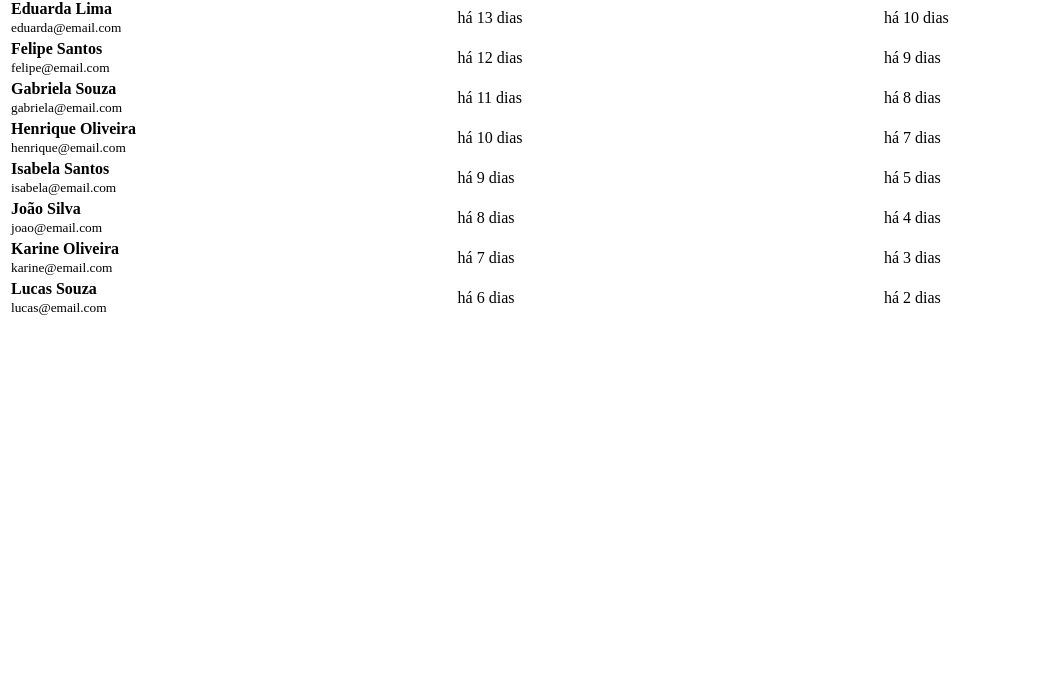
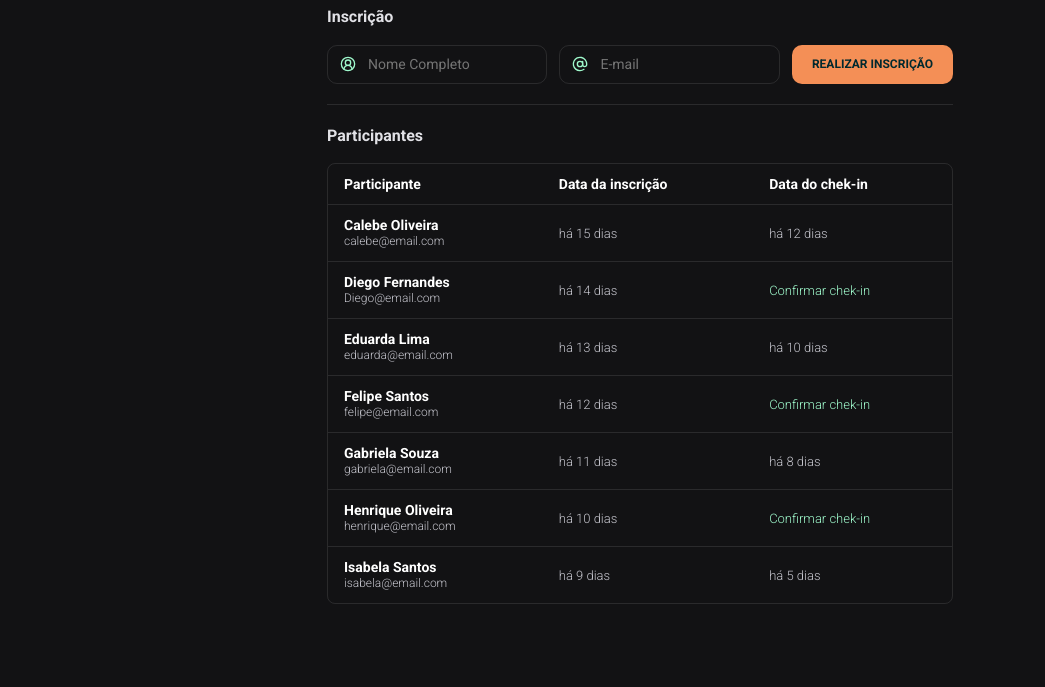
Before and after one commit to cal-oliveira/NLW-UNITE---HTML-CSS-JS, a plain HTML site: page index.html in a window 1280 px wide. Shown: the part 113-800 px from the top of the page, without its empty margins (0-1045 px from the left). Drawn offline with nearby package versions, Linux system fonts and the light colour scheme.

Commit message:
completion

```diff
--- a/index.html
+++ b/index.html
@@ -9,9 +9,66 @@
     <script src="https://cdn.jsdelivr.net/npm/dayjs@1/locale/pt-br.js"></script>
     <script>dayjs.locale('pt-br')</script>
     <script>dayjs.extend(window.dayjs_plugin_relativeTime)</script>
+    <link rel="preconnect" href="https://fonts.googleapis.com">
+    <link rel="preconnect" href="https://fonts.gstatic.com" crossorigin>
+    <link href="https://fonts.googleapis.com/css2?family=Roboto:ital,wght@0,100;0,300;0,400;0,500;0,700;0,900;1,100;1,300;1,400;1,500;1,700;1,900&display=swap" rel="stylesheet">
+    <link rel="stylesheet" href="style.css">
     <title>Document</title>
 </head>
 <body>
+    <div class="container">
+        <header>
+            <svg width="32" height="32" viewBox="0 0 32 32" fill="none" xmlns="http://www.w3.org/2000/svg">
+                <rect width="32" height="32" rx="7.11111" fill="#F48F56"/>
+                <path fill-rule="evenodd" clip-rule="evenodd" d="M12.0682 15.0585V12.7587L5.71097 15.1201H5.69678V17.4821H5.71097L12.0682 19.8463V17.5416L8.80823 16.2976L12.0682 15.0585Z" fill="#00292E"/>
+                <path fill-rule="evenodd" clip-rule="evenodd" d="M19.6328 18.0618L22.89 16.8249L19.6328 15.588V13.2882L25.9829 15.6524H25.9998V18.0165H25.9829L19.6328 20.3687V18.0618ZM16.9057 10.031L13.1708 22.0167H15.387L19.1219 10.031H16.9057Z" fill="#00292E"/>
+            </svg>
+        </header>
+        <form onsubmit="addParticipant(event)">
+            <fieldset>
+                <legend>Inscrição</legend>
+
+                <div>
+                    <div class="input-wrapper">
+                        <svg width="16" height="16" viewBox="0 0 16 16" fill="none" xmlns="http://www.w3.org/2000/svg">
+                            <g clip-path="url(#clip0_4003_2796)">
+                            <path d="M12 13.3333C12 12.2724 11.5786 11.255 10.8284 10.5048C10.0783 9.75468 9.06087 9.33325 8 9.33325C6.93913 9.33325 5.92172 9.75468 5.17157 10.5048C4.42143 11.255 4 12.2724 4 13.3333" stroke="#9FF9CC" stroke-width="1.33333" stroke-linecap="round" stroke-linejoin="round"/>
+                            <path d="M8.00004 9.33333C9.4728 9.33333 10.6667 8.13943 10.6667 6.66667C10.6667 5.19391 9.4728 4 8.00004 4C6.52728 4 5.33337 5.19391 5.33337 6.66667C5.33337 8.13943 6.52728 9.33333 8.00004 9.33333Z" stroke="#9FF9CC" stroke-width="1.33333" stroke-linecap="round" stroke-linejoin="round"/>
+                            <path d="M8.00004 14.6666C11.6819 14.6666 14.6667 11.6818 14.6667 7.99992C14.6667 4.31802 11.6819 1.33325 8.00004 1.33325C4.31814 1.33325 1.33337 4.31802 1.33337 7.99992C1.33337 11.6818 4.31814 14.6666 8.00004 14.6666Z" stroke="#9FF9CC" stroke-width="1.33333" stroke-linecap="round" stroke-linejoin="round"/>
+                            </g>
+                            <defs>
+                            <clipPath id="clip0_4003_2796">
+                            <rect width="16" height="16" fill="white"/>
+                            </clipPath>
+                            </defs>
+                        </svg>
+
+                        <input type="text" placeholder="Nome Completo" name="nome" required>
+                    </div>
+
+                    <div class="input-wrapper">
+                        <svg width="16" height="16" viewBox="0 0 16 16" fill="none" xmlns="http://www.w3.org/2000/svg">
+                            <g clip-path="url(#clip0_4003_2802)">
+                            <path d="M8.00004 10.6666C9.4728 10.6666 10.6667 9.47268 10.6667 7.99992C10.6667 6.52716 9.4728 5.33325 8.00004 5.33325C6.52728 5.33325 5.33337 6.52716 5.33337 7.99992C5.33337 9.47268 6.52728 10.6666 8.00004 10.6666Z" stroke="#9FF9CC" stroke-width="1.33333" stroke-linecap="round" stroke-linejoin="round"/>
+                            <path d="M10.6667 5.33326V8.66659C10.6667 9.19702 10.8774 9.70573 11.2525 10.0808C11.6276 10.4559 12.1363 10.6666 12.6667 10.6666C13.1971 10.6666 13.7059 10.4559 14.0809 10.0808C14.456 9.70573 14.6667 9.19702 14.6667 8.66659V7.99992C14.6667 6.49813 14.1596 5.04032 13.2277 3.8627C12.2957 2.68508 10.9934 1.85664 9.53173 1.5116C8.07011 1.16656 6.5348 1.32513 5.17456 1.96163C3.81431 2.59812 2.70882 3.67525 2.0372 5.0185C1.36558 6.36175 1.16717 7.89242 1.47412 9.36251C1.78107 10.8326 2.57539 12.156 3.7284 13.1183C4.88141 14.0805 6.32554 14.6253 7.82683 14.6643C9.32812 14.7034 10.7986 14.2343 12 13.3333" stroke="#9FF9CC" stroke-width="1.33333" stroke-linecap="round" stroke-linejoin="round"/>
+                            </g>
+                            <defs>
+                            <clipPath id="clip0_4003_2802">
+                            <rect width="16" height="16" fill="white"/>
+                            </clipPath>
+                            </defs>
+                        </svg>
+
+                        <input type="email" placeholder="E-mail" name="email" required>
+                    </div>
+                    <button>REALIZAR INSCRIÇÃO</button>
+                </div>
+            </fieldset>
+        </form>
+
+        <section class="lista-participantes">
+            <h2>Participantes</h2>
+            <div>
                 <table width="100%">
                     <thead style="text-align: left;">
                         <tr>
@@ -26,5 +83,8 @@
                     </tbody>
                     <script src="script.js"></script>
                 </table>
+            </div>
+        </section>
+    </div>
 </body>
 </html>
--- a/script.js
+++ b/script.js
@@ -9,7 +9,7 @@ let participants = [
         name: "Diego Fernandes",
         email: "Diego@email.com",
         registrationDate: new Date(2024, 2, 23, 19, 20),
-        checkInDate: new Date(2024, 2, 26, 22, 0)
+        checkInDate: null
     },
     {
         name: "Eduarda Lima",
@@ -21,7 +21,7 @@ let participants = [
         name: "Felipe Santos",
         email: "felipe@email.com",
         registrationDate: new Date(2024, 2, 25, 19, 20),
-        checkInDate: new Date(2024, 2, 28, 22, 0)
+        checkInDate: null
     },
     {
         name: "Gabriela Souza",
@@ -33,40 +33,32 @@ let participants = [
         name: "Henrique Oliveira",
         email: "henrique@email.com",
         registrationDate: new Date(2024, 2, 27, 19, 20),
-        checkInDate: new Date(2024, 2, 30, 22, 0)
+        checkInDate: null
     },
     {
         name: "Isabela Santos",
         email: "isabela@email.com",
         registrationDate: new Date(2024, 2, 28, 19, 20),
         checkInDate: new Date(2024, 3, 1, 22, 0)
-    },
-    {
-        name: "João Silva",
-        email: "joao@email.com",
-        registrationDate: new Date(2024, 2, 29, 19, 20),
-        checkInDate: new Date(2024, 3, 2, 22, 0)
-    },
-    {
-        name: "Karine Oliveira",
-        email: "karine@email.com",
-        registrationDate: new Date(2024, 2, 30, 19, 20),
-        checkInDate: new Date(2024, 3, 3, 22, 0)
-    },
-    {
-        name: "Lucas Souza",
-        email: "lucas@email.com",
-        registrationDate: new Date(2024, 2, 31, 19, 20),
-        checkInDate: new Date(2024, 3, 4, 22, 0)
     }
-
 ]
 
 const createNewParticipant = (participant) => {
 
     // Formatação de datas com 'dayjs'
     const registrationDate = dayjs(Date.now()).to(participant.registrationDate)
-    const checkInDate = dayjs(Date.now()).to(participant.checkInDate)
+    let checkInDate = dayjs(Date.now()).to(participant.checkInDate)
+
+    if(participant.checkInDate == null){
+        checkInDate = `
+            <button
+                onclick='checkIn(event)'
+                data-email='${participant.email}'
+            >
+                Confirmar chek-in
+            </button>
+        `
+    }
 
     return `
             <tr>
@@ -97,3 +89,53 @@ const updateList = (participants) => {
 }
 
 updateList(participants)
+
+const addParticipant = (event) => {
+    event.preventDefault()
+
+    const formData = new FormData(event.target)
+
+    const participant = {
+        name: formData.get('nome'),
+        email: formData.get('email'),
+        registrationDate: new Date(),
+        checkInDate: null
+    }
+
+    // verificar se o participante ja existe
+    const existingParticipant = participants.find((p) => {
+        return p.email == participant.email
+    })
+
+    if(existingParticipant){
+        alert('Email já cadastrado!')
+        return
+    }
+
+    participants = [participant, ...participants]
+    updateList(participants)
+
+    // limpar o formulario
+    document.querySelector('input').value = ''
+    document.querySelector('[name="email"]').value = ''
+
+
+}
+
+const checkIn = (event) => {
+
+    const message = 'Tem certeza que deseja fazer o check-in ?'
+
+    if(confirm(message) === false){
+        return
+    }
+
+    // encontrar o participante
+    const participant = participants.find((p)=>{
+        return p.email == event.target.dataset.email
+    })
+    // atualizar o check-in do participante
+    participant.checkInDate = new Date()
+    // atualizar lista
+    updateList(participants)
+}
--- /dev/null
+++ b/style.css
@@ -0,0 +1,135 @@
+* {
+    margin: 0;
+    padding: 0;
+    box-sizing: border-box;
+}
+
+:root {
+    --border: 1px solid #ffffff1a;
+}
+
+body, table, input, button {
+    font: 300 16px/140% 'Roboto', sans-serif;
+}
+
+body {
+    background-color: #121214;
+    color: #fff;
+}
+
+.container {
+    max-width: 690px;
+    margin: 0 auto;
+    padding: 20px 32px; /* 20px no eixo Y e 32px no eixo X */
+}
+
+header {
+    padding: 20px 0;
+}
+
+form {
+    border: var(--border);
+    border-inline: none;
+    padding: 20px 0;
+}
+
+fieldset {
+    border: none;
+}
+
+/* pega as div´s do primeiro nivel somente */
+fieldset > div {
+    display: flex;
+    gap: 12px;
+}
+
+.input-wrapper {
+    flex: 1;
+    display: flex;
+    align-items: center;
+    gap: 12px;
+    border: var(--border);
+    border-radius: 10px;
+    padding: 8px 12px;
+    font: 400 14px/150% 'Roboto', sans-serif;
+    color: #c4c4cc;
+}
+
+input {
+    all: unset;
+}
+
+fieldset legend, section h2 {
+    font: 700 16px/140% 'Roboto', sans-serif;
+    color: #e1e1e6;
+    padding-bottom: 16px;
+}
+
+fieldset button {
+    width: -webkit-fit-content;
+    width: -moz-fit-content;
+    width: fit-content;
+    border: 0;
+    background: #f48f56;
+    border-radius: 10px;
+    padding: 7px 20px;
+    font: 700 12px/24px 'Roboto', sans-serif;
+    color: #00292e;
+}
+
+fieldset button:hover {
+    cursor: pointer;
+    background: #f37c37;
+}
+
+.lista-participantes {
+    padding: 20px 0;
+}
+
+.lista-participantes > div {
+    border: var(--border);
+    border-radius: 8px;
+}
+
+table {
+    border-collapse: collapse;
+}
+
+table thead {
+    font-size: 14px;
+    line-height: 16px;
+}
+
+thead th,
+tbody td {
+    padding: 12px 16px;
+}
+
+tbody td {
+    border-top: var(--border);
+    font-size: 13px;
+    line-height: 15px;
+    color: #c4c4cc;
+}
+
+tbody td strong {
+    color: white;
+    font-size: 14px;
+    line-height: 16px;
+    font-weight: 600;
+}
+
+tbody td small {
+    font-size: 12px;
+    line-height: 16px;
+}
+
+tbody td button {
+    all: unset;
+    color: #9ff9cc;
+}
+
+tbody td button:hover {
+    text-decoration: underline;
+    cursor: pointer;
+}
```
Lines whose indentation alone changed are shown as unchanged.
